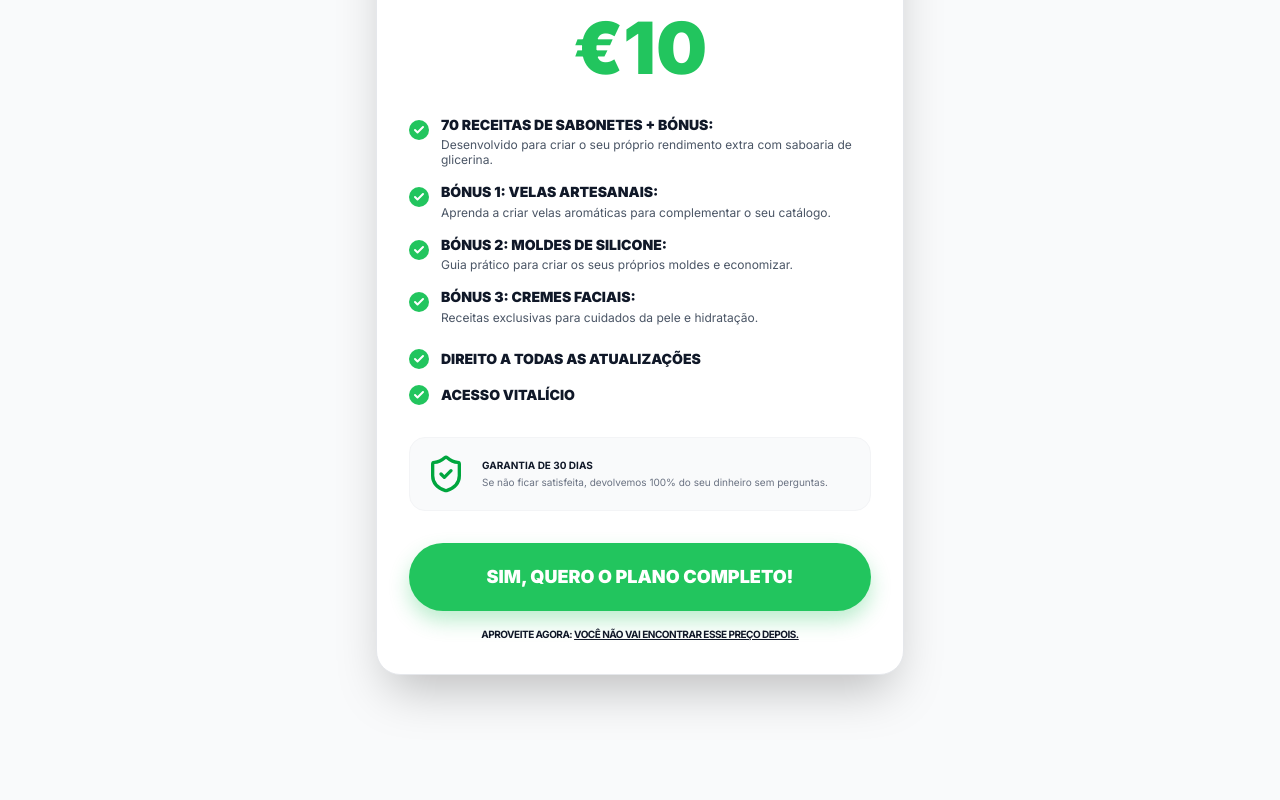
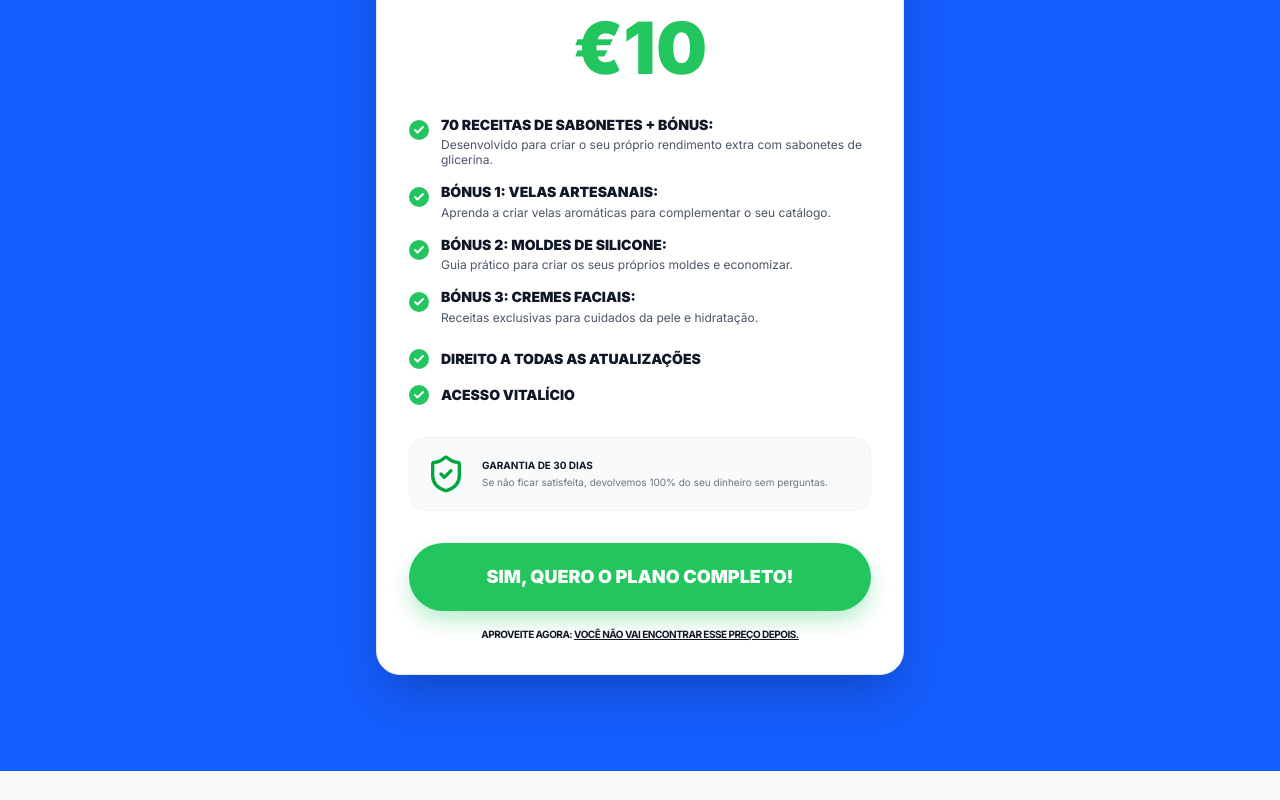
Before and after one commit to chavesrecabr-tech/Braian-Chaves, a React (Vite) app: page / in a window 1280 px wide. Shown: the part 7760-8560 px from the top of the page. Built offline with nearby package versions, Linux system fonts and the light colour scheme.

Commit message:
fix(pricing): Correct typo in bonus description
Corrected a minor typo in the description of the first bonus item, changing "saboaria" to "sabonetes" for consistency and clarity.

```diff
--- a/src/App.tsx
+++ b/src/App.tsx
@@ -494,7 +494,7 @@ export default function App() {
       </section>
 
       {/* Total Value & Pricing Section (Redesigned) */}
-      <section id="pricing-section" className="py-24 bg-gray-50">
+      <section id="pricing-section" className="py-24 bg-blue-600">
         <div className="max-w-xl mx-auto px-6">
           <div className="bg-white rounded-3xl shadow-2xl overflow-hidden border border-gray-200">
             {/* Header Bars */}
@@ -533,7 +533,7 @@ export default function App() {
             {/* Checklist */}
             <div className="px-8 pb-8 space-y-4">
               {[
-                { title: "70 RECEITAS DE SABONETES + BÓNUS:", desc: "Desenvolvido para criar o seu próprio rendimento extra com saboaria de glicerina." },
+                { title: "70 RECEITAS DE SABONETES + BÓNUS:", desc: "Desenvolvido para criar o seu próprio rendimento extra com sabonetes de glicerina." },
                 { title: "BÓNUS 1: VELAS ARTESANAIS:", desc: "Aprenda a criar velas aromáticas para complementar o seu catálogo." },
                 { title: "BÓNUS 2: MOLDES DE SILICONE:", desc: "Guia prático para criar os seus próprios moldes e economizar." },
                 { title: "BÓNUS 3: CREMES FACIAIS:", desc: "Receitas exclusivas para cuidados da pele e hidratação." },
```
